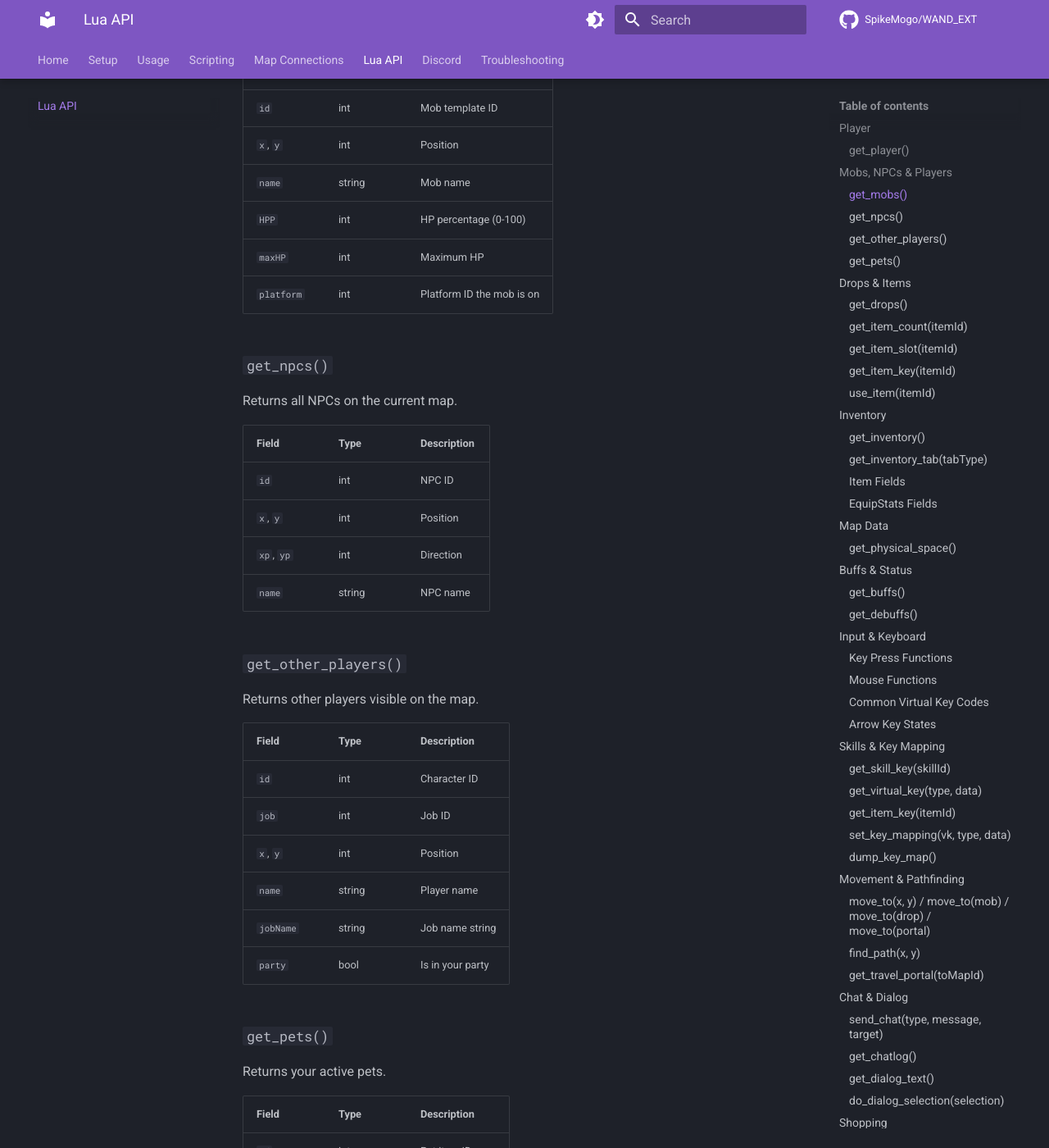
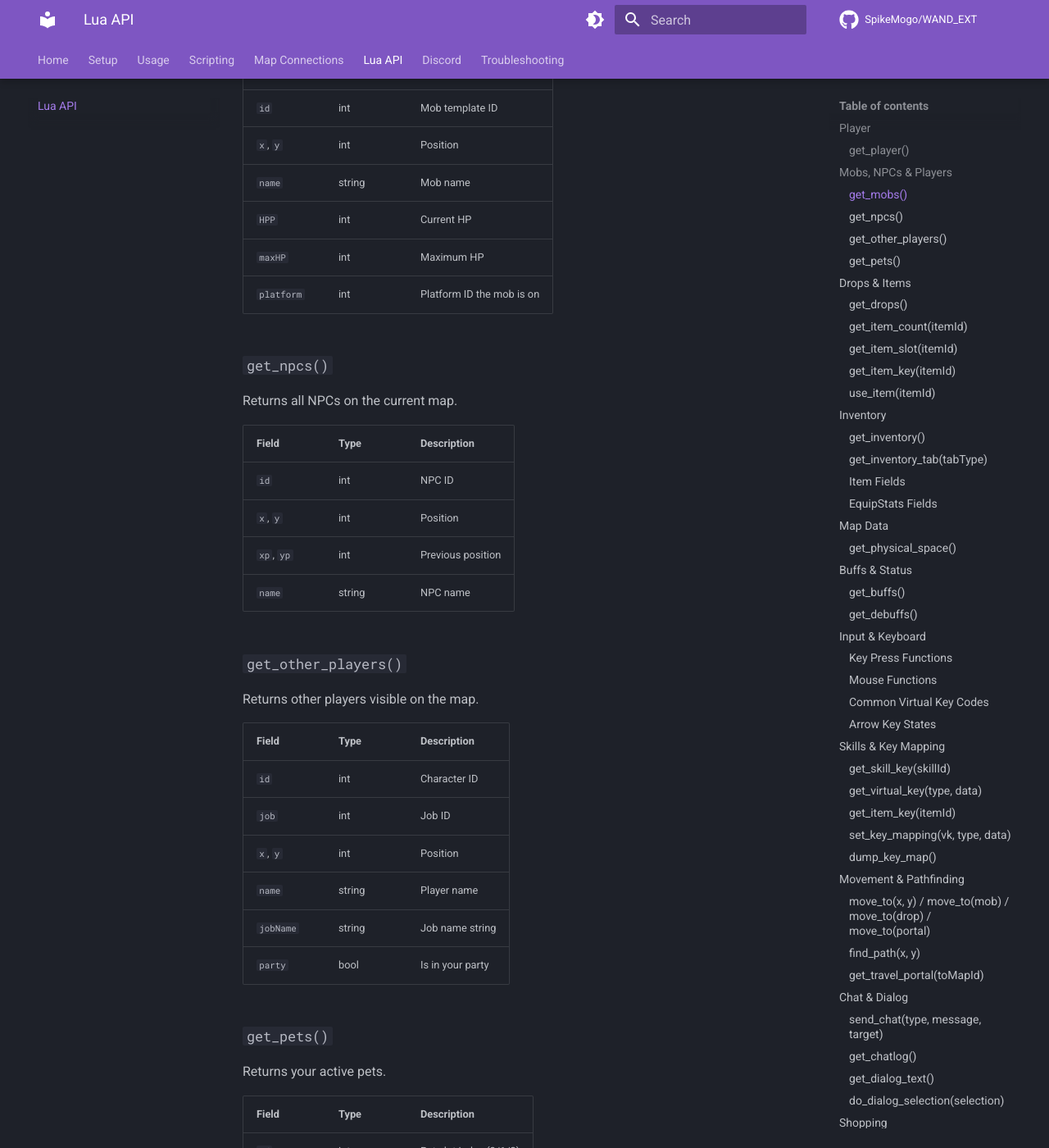
Before and after one commit to SpikeMogo/WAND_EXT, an MkDocs documentation site: the page built from docs/lua-api.md, in a window 1280 px wide and 1400 px high, scrolled down 2267 px. Shown: the whole window at 82% size. Built offline with MkDocs 1.6.1 and Material for MkDocs 9.7.7, drawn with Linux system fonts in a browser that asks for light colours; comment, search, counter and statistics services are not loaded; some of the changed text lies outside the part shown.

Commit message:
Fix inaccurate Lua API descriptions
- get_mobs() HPP: "HP percentage" → "Current HP" (raw value, not %)
- get_npcs() xp/yp: "Direction" → "Previous position" (prevPosX/Y)
- get_pets() id: "Pet item ID" → "Pet slot index (0/1/2)"

Co-Authored-By: Claude Opus 4.6 <noreply@anthropic.com>

```diff
--- a/docs/lua-api.md
+++ b/docs/lua-api.md
@@ -75,7 +75,7 @@ end
 | `id` | int | Mob template ID |
 | `x`, `y` | int | Position |
 | `name` | string | Mob name |
-| `HPP` | int | HP percentage (0-100) |
+| `HPP` | int | Current HP |
 | `maxHP` | int | Maximum HP |
 | `platform` | int | Platform ID the mob is on |
 
@@ -87,7 +87,7 @@ Returns all NPCs on the current map.
 |---|---|---|
 | `id` | int | NPC ID |
 | `x`, `y` | int | Position |
-| `xp`, `yp` | int | Direction |
+| `xp`, `yp` | int | Previous position |
 | `name` | string | NPC name |
 
 ### `get_other_players()`
```
Also changed, not shown: other parts of docs/lua-api.md (+1 -1 lines).
